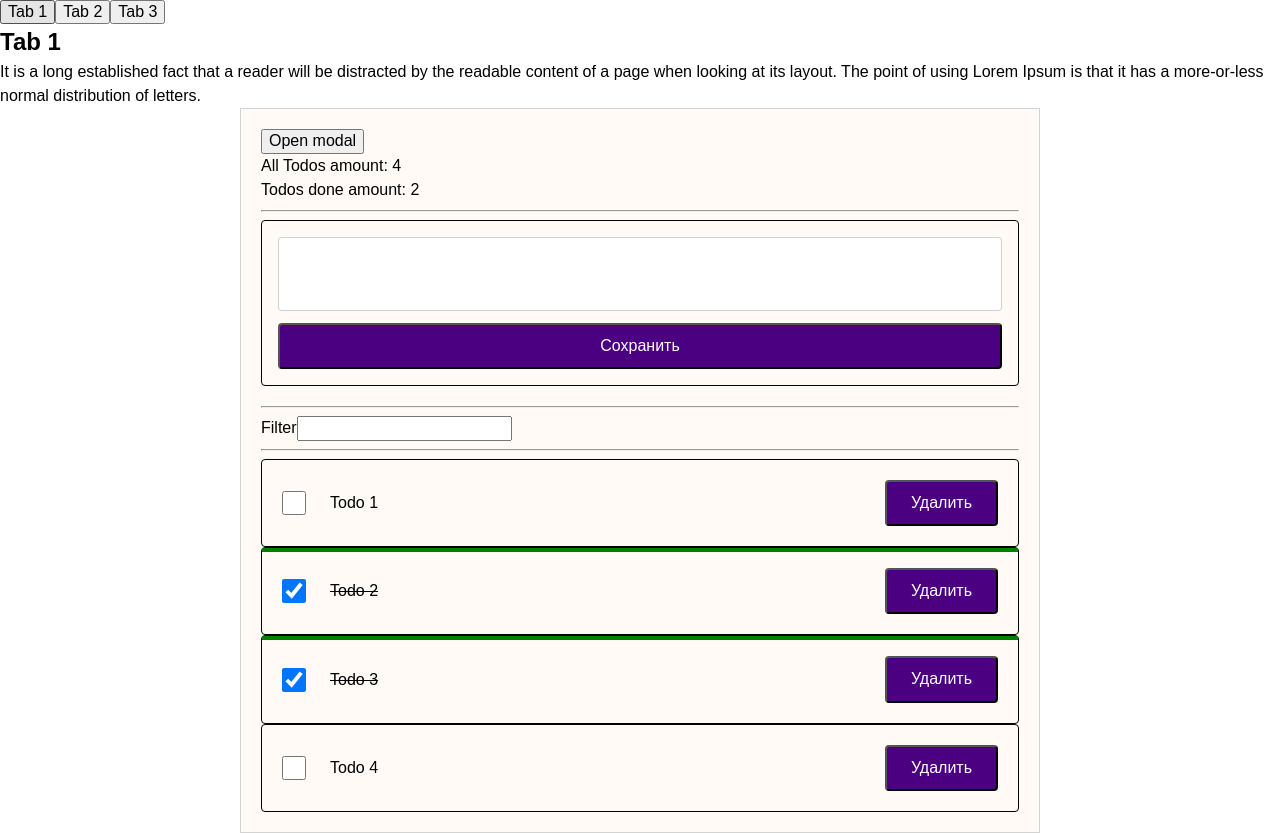
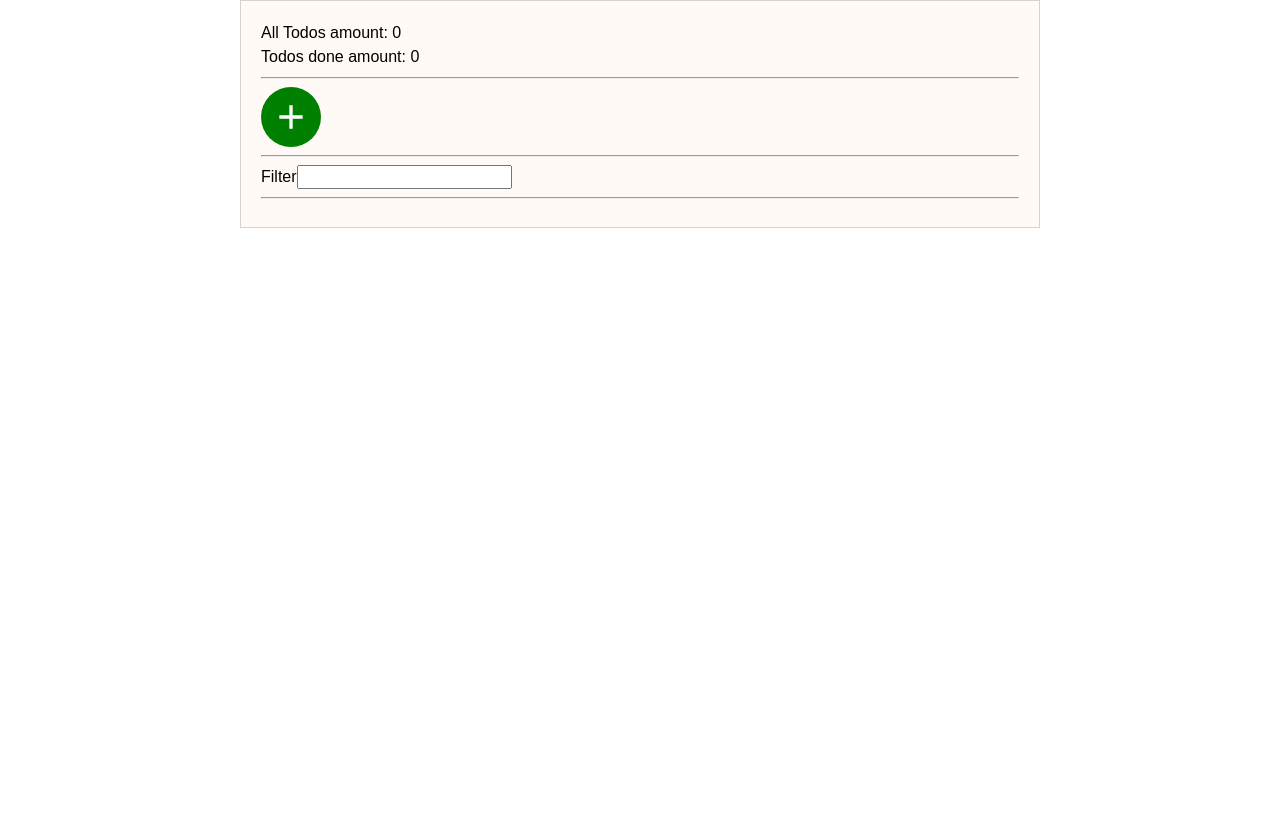
Before and after one commit to pberkut/react-app-learning, a React (Create React App) app: page / in a window 1280 px wide. After the commit the page ends 800 px from the top, so only its background shows below. Built offline with nearby package versions, Linux system fonts and the light colour scheme.

Commit message:
update TodosApp

```diff
--- a/src/components/App.jsx
+++ b/src/components/App.jsx
@@ -14,7 +14,7 @@ import { TodoListApp } from './TodoListApp';
 // import { ClockApp } from './ClockApp/ClockApp';
 
 import { Section } from './Section';
-import { TabsApp } from './TabsApp';
+// import { TabsApp } from './TabsApp';
 // import users from './data/users.json';j
 // import UserProfileList from './components/UserProfileList';
 
@@ -28,7 +28,7 @@ export default function App() {
 
       {/* <ClockApp /> */}
 
-      <TabsApp />
+      {/* <TabsApp /> */}
 
       {/* <PhonebookApp /> */}
 
--- /dev/null
+++ b/src/components/TodoListApp/Components/IconButton/IconButton.jsx
@@ -0,0 +1,19 @@
+import PropTypes from 'prop-types';
+import './IconButton.scss';
+
+export const IconButton = ({ children, onClick, ...allyProps }) => (
+  <button type="button" className="IconButton" onClick={onClick} {...allyProps}>
+    {children}
+  </button>
+);
+
+IconButton.defaultProps = {
+  onClick: () => null,
+  children: null,
+};
+
+IconButton.propTypes = {
+  onClick: PropTypes.func,
+  children: PropTypes.node,
+  'aria-label': PropTypes.string.isRequired,
+};
--- /dev/null
+++ b/src/components/TodoListApp/Components/IconButton/IconButton.scss
@@ -0,0 +1,16 @@
+// @import 'styles/colors';
+
+.IconButton {
+  margin: 0;
+  padding: 10px;
+  border: none;
+  border-radius: 50%;
+  color: white;
+  font: inherit;
+  background-color: green;
+  cursor: pointer;
+
+  display: inline-flex;
+  align-items: center;
+  justify-content: center;
+}
--- /dev/null
+++ b/src/components/TodoListApp/Components/IconButton/index.jsx
@@ -0,0 +1 @@
+export { IconButton } from './IconButton';
--- /dev/null
+++ b/src/components/TodoListApp/Components/Todo/Todo.jsx
@@ -0,0 +1,28 @@
+import './Todo.scss';
+import { ReactComponent as DeleteIcon } from '../../icons/delete.svg';
+import { IconButton } from '../IconButton';
+
+export const Todo = ({ text, completed, onToggleCompleted, onDelete }) => (
+  <>
+    <input
+      type="checkbox"
+      className="TodoList__checkbox"
+      checked={completed}
+      onChange={onToggleCompleted}
+    />
+
+    <p className="TodoList__text">{text}</p>
+
+    <IconButton
+      className="TodoList__btn"
+      onClick={onDelete}
+      aria-label="Delete Todo"
+    >
+      <DeleteIcon width="32" height="32" fill="#fff" />
+    </IconButton>
+
+    {/* <button type="button" className="TodoList__btn" onClick={onDelete}>
+      Delete
+    </button> */}
+  </>
+);
--- /dev/null
+++ b/src/components/TodoListApp/Components/Todo/Todo.scss
@@ -0,0 +1,74 @@
+// @import 'styles/shared.scss';
+
+.TodoList {
+  //   @extend %list;
+
+  display: grid;
+  justify-content: center;
+  grid-template-columns: repeat(auto-fill, minmax(400px, 1fr));
+  grid-gap: 24px;
+}
+
+.TodoList__item {
+  position: relative;
+  display: flex;
+  align-items: center;
+  padding: 20px;
+  border: 1px solid black;
+  border-radius: 4px;
+
+  &::before {
+    content: '';
+    position: absolute;
+    top: 0;
+    left: 0;
+    width: 100%;
+    height: 4px;
+
+    background-color: green;
+
+    transform: scaleX(0);
+    transition: transform 250ms linear;
+  }
+
+  &--completed::before {
+    transform: scaleX(1);
+  }
+}
+
+.TodoList__text {
+  margin-top: 0;
+  margin-bottom: 0;
+  margin-right: 24px;
+  margin-left: 24px;
+
+  .TodoList__item--completed & {
+    text-decoration: line-through;
+  }
+}
+
+.TodoList__checkbox {
+  cursor: pointer;
+  width: 24px;
+  height: 24px;
+}
+
+.TodoList__btn {
+  //   @extend %button;
+
+  margin-left: auto;
+  border-radius: 4px;
+  padding: 12px 24px;
+  background-color: indigo;
+  color: white;
+  font-weight: 500;
+
+  &:hover,
+  &:focus {
+    background-color: rgb(138, 0, 236);
+  }
+
+  &:active {
+    box-shadow: 0px 4px 4px rgba(0, 0, 0, 0.15);
+  }
+}
--- /dev/null
+++ b/src/components/TodoListApp/Components/Todo/index.jsx
@@ -0,0 +1 @@
+export { Todo } from './Todo';
--- a/src/components/TodoListApp/Components/TodoList/TodoList.jsx
+++ b/src/components/TodoListApp/Components/TodoList/TodoList.jsx
@@ -1,4 +1,5 @@
 import classNames from 'classnames';
+import { Todo } from '../Todo';
 import './TodoList.scss';
 
 export const TodoList = ({ todos, onDeleteTodo, onToggleCompleted }) => (
@@ -10,21 +11,12 @@ export const TodoList = ({ todos, onDeleteTodo, onToggleCompleted }) => (
           'TodoList__item--completed': completed,
         })}
       >
-        <input
-          type="checkbox"
-          className="TodoList__checkbox"
-          checked={completed}
-          onChange={() => onToggleCompleted(id)}
+        <Todo
+          text={text}
+          completed={completed}
+          onToggleCompleted={() => onToggleCompleted(id)}
+          onDelete={() => onDeleteTodo(id)}
         />
-
-        <p className="TodoList__text">{text}</p>
-        <button
-          type="button"
-          className="TodoList__btn"
-          onClick={() => onDeleteTodo(id)}
-        >
-          Удалить
-        </button>
       </li>
     ))}
   </ul>
--- a/src/components/TodoListApp/TodosApp.jsx
+++ b/src/components/TodoListApp/TodosApp.jsx
@@ -1,14 +1,17 @@
 import { Component } from 'react';
-import initialTodosList from './data/TodosList.json';
+// import initialTodosList from './data/TodosList.json';
 import { TodoList } from './Components/TodoList';
 import { TodoEditor } from './Components/TodoEditor';
 import { Filter } from './Components/Filter';
 import { nanoid } from 'nanoid';
 import { Modal } from './Components/Modal';
+import { IconButton } from './Components/IconButton';
+import { ReactComponent as AddIcon } from './icons/add.svg';
 
 export class TodoListApp extends Component {
   state = {
-    todos: initialTodosList,
+    // todos: initialTodosList,
+    todos: [],
     filter: '',
     showModal: false,
   };
@@ -27,15 +30,23 @@ export class TodoListApp extends Component {
   }
 
   componentDidUpdate(prevProps, prevState) {
+    const nextTodos = this.state.todos;
+    const prevTodos = prevState.todos;
     console.log('App componentDidUpdate');
 
-    if (this.setState.todos !== prevState.todos) {
+    if (nextTodos !== prevTodos) {
       console.log('Update Todos, save todos to localstorage');
-      localStorage.setItem('todos', JSON.stringify(this.state.todos));
+      localStorage.setItem('todos', JSON.stringify(nextTodos));
     }
 
     console.log('prevState: ', prevState);
     console.log('currentState: ', this.state);
+
+    // Закрытие модального окна AddTodo сравнение, что изменился массив
+    if (nextTodos.length > prevTodos.length && prevTodos.length !== 0) {
+      console.log('Close modal');
+      this.toggleModal();
+    }
   }
 
   componentWillUnmount() {
@@ -62,6 +73,8 @@ export class TodoListApp extends Component {
     this.setState(({ todos }) => ({
       todos: [todo, ...todos],
     }));
+
+    // this.toggleModal();
   };
 
   deleteTodo = todoId => {
@@ -130,22 +143,29 @@ export class TodoListApp extends Component {
 
     return (
       <>
-        <button type="button" onClick={this.toggleModal}>
+        <div>
+          <p>All Todos amount: {totalTodoCount} </p>
+          <p>Todos done amount: {completedTodoCount}</p>
+        </div>
+        <hr />
+
+        <IconButton onClick={this.toggleModal} aria-label="Add Todo">
+          <AddIcon width="40" height="40" fill="white" />
+        </IconButton>
+
+        {/* <button type="button" onClick={this.toggleModal}>
           Open modal
-        </button>
+        </button> */}
+
         {showModal && (
           <Modal onClose={this.toggleModal}>
             <button type="button" onClick={this.toggleModal}>
               X
             </button>
+
+            <TodoEditor onSubmit={this.addTodo} />
           </Modal>
         )}
-        <p>All Todos amount: {totalTodoCount} </p>
-        <p>Todos done amount: {completedTodoCount}</p>
-
-        <hr />
-
-        <TodoEditor onSubmit={this.addTodo} />
 
         <hr />
 
```
Also changed, not shown: src/components/TodoListApp/icons/add.svg (added), src/components/TodoListApp/icons/delete.svg (added).
